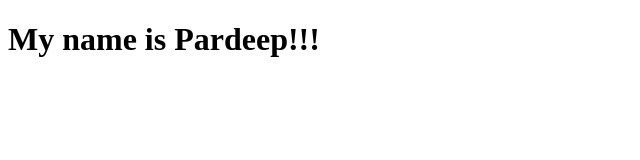
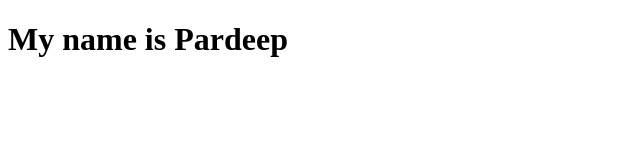
Before and after one commit to pardeepklair/first-Github-project, a plain HTML site: page index.html in a window 1280 px wide. Shown: the full height of the page, 0-640 px from the left. Drawn offline with Linux system fonts and the light colour scheme.

Commit message:
Remove exclamation marks

```diff
--- a/index.html
+++ b/index.html
@@ -7,6 +7,6 @@
     <title>Document</title>
 </head>
 <body>
-    <h1>My name is Pardeep!!!</h1>
+    <h1>My name is Pardeep</h1>
 </body>
 </html>
```
